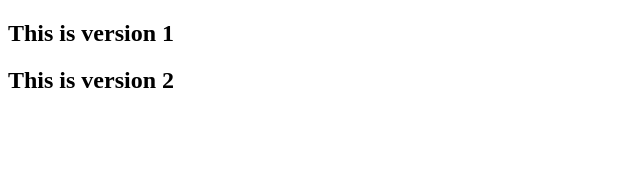
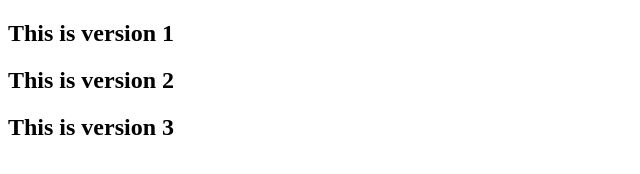
Before and after one commit to Towhid486/Module_6, a plain HTML site: page index.html in a window 1280 px wide. Shown: the whole page, without its empty margins (0-640 px from the left). Drawn offline with Linux system fonts and the light colour scheme.

Commit message:
version 3

```diff
--- a/index.html
+++ b/index.html
@@ -9,5 +9,6 @@
 <body>
     <h2>This is version 1</h2>
     <h2>This is version 2</h2>
+    <h2>This is version 3</h2>
 </body>
 </html>
```
Also changed, not shown: public.html (added).
